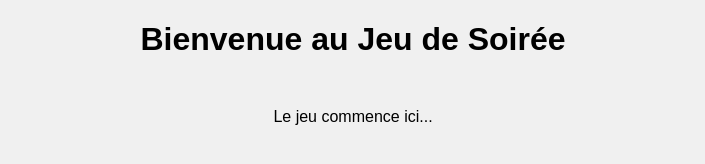
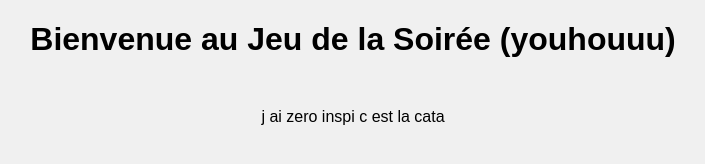
Before and after one commit to danielitodelaluz/testjeu, a plain HTML site: page index.html in a window 1280 px wide. Shown: the whole page, without its empty margins (287-992 px from the left). Drawn offline with Linux system fonts and the light colour scheme.

Commit message:
modif titres

```diff
--- a/index.html
+++ b/index.html
@@ -7,7 +7,7 @@
     <link rel="stylesheet" href="style.css">
 </head>
 <body>
-    <h1>Bienvenue au Jeu de Soirée</h1>
+    <h1>Bienvenue au Jeu de la Soirée (youhouuu)</h1>
     <div id="game-container">
         <!-- Contenu du jeu -->
     </div>
--- a/script.js
+++ b/script.js
@@ -1,4 +1,4 @@
 document.addEventListener('DOMContentLoaded', () => {
     const gameContainer = document.getElementById('game-container');
-    gameContainer.innerHTML = '<p>Le jeu commence ici...</p>';
+    gameContainer.innerHTML = '<p>j ai zero inspi c est la cata</p>';
 });
```
